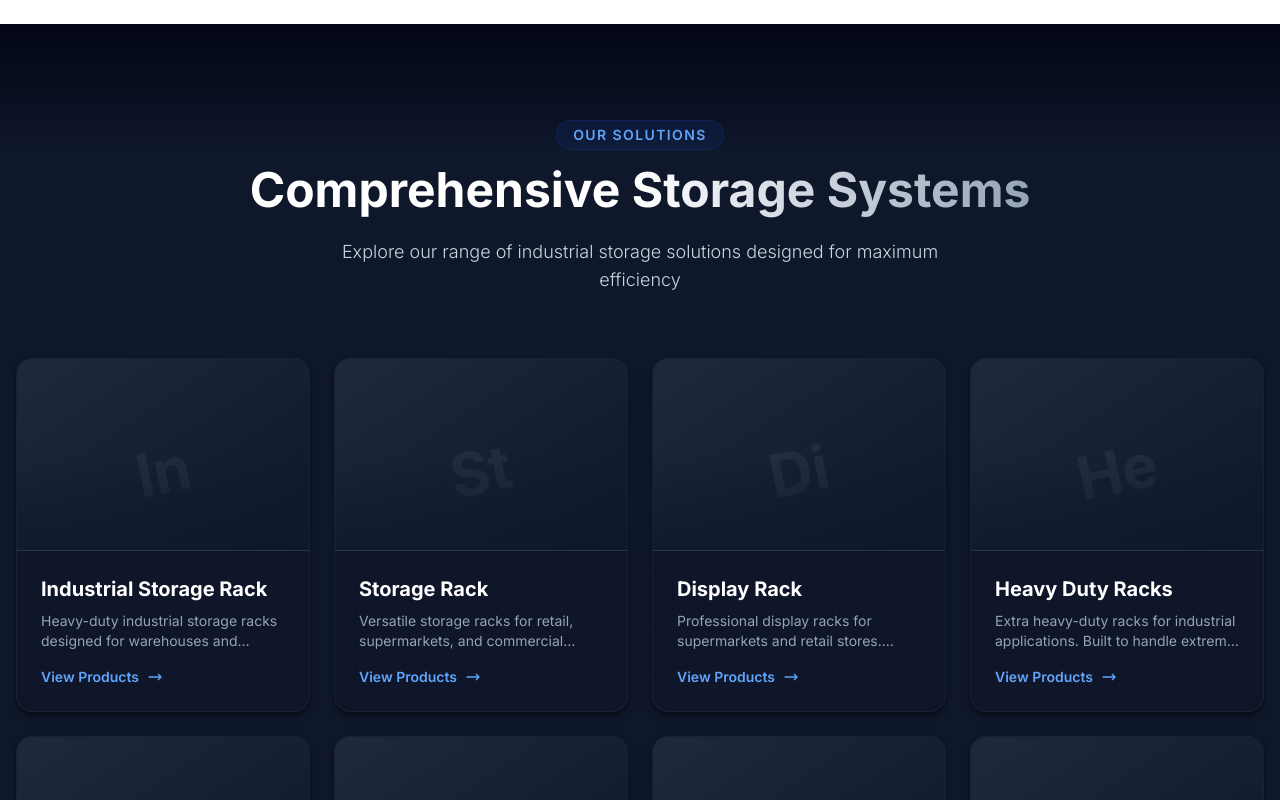
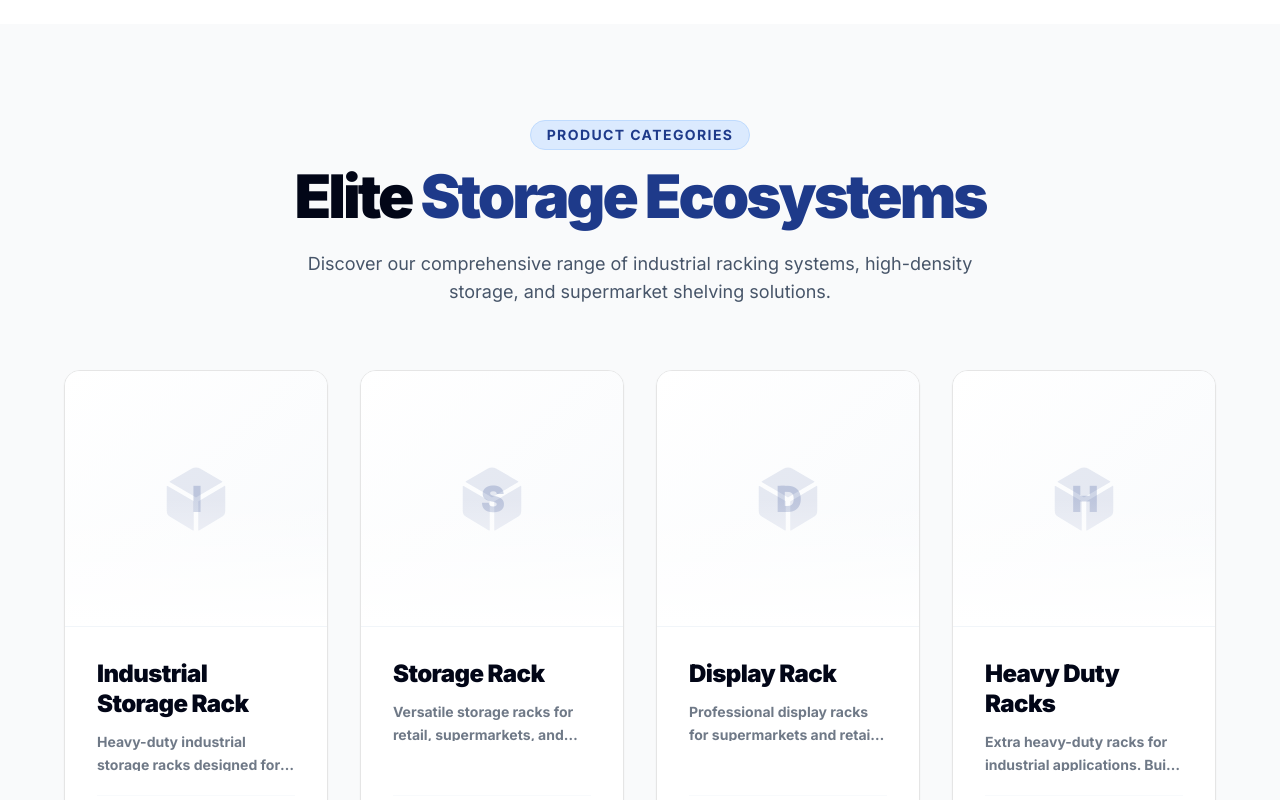
Before and after one commit to Priyanshug254/rstorage, a Next.js app: page / in a window 1280 px wide. Shown: the part 1800-2600 px from the top of the page. Built offline with nearby package versions, Linux system fonts and the light colour scheme.

Commit message:
design: modernize product category cards with elite styling and bold typography

```diff
--- a/src/components/home/ProductCategories.tsx
+++ b/src/components/home/ProductCategories.tsx
@@ -7,6 +7,7 @@ import Button from '../ui/Button';
 import { staggerContainer, staggerItem } from '@/lib/animations';
 import Image from 'next/image';
 import Link from 'next/link';
+import { IoCube } from 'react-icons/io5';
 
 // Import product data
 import productsData1 from '@/data/products-part1.json';
@@ -26,12 +27,11 @@ export default function ProductCategories() {
     };
 
     return (
-        <section className="py-24 bg-primary-900 relative overflow-hidden" id="products">
+        <section className="py-24 bg-gray-50 relative overflow-hidden" id="products">
             {/* Background Pattern */}
             <div className="absolute inset-0 industrial-grid opacity-10 pointer-events-none"></div>
-            <div className="absolute top-0 left-0 w-full h-32 bg-gradient-to-b from-primary-950 to-transparent"></div>
 
-            <div className="container mx-auto px-4 relative z-10">
+            <div className="container mx-auto px-6 md:px-12 lg:px-16 relative z-10">
                 {/* Section Header */}
                 <motion.div
                     className="text-center mb-16"
@@ -40,20 +40,20 @@ export default function ProductCategories() {
                     viewport={{ once: true }}
                     transition={{ duration: 0.6 }}
                 >
-                    <div className="inline-block mb-4 px-4 py-1 rounded-full bg-accent-500/10 border border-accent-500/20 text-accent-400 text-sm font-semibold tracking-widest uppercase shadow-glow">
-                        Our Solutions
+                    <div className="inline-block mb-4 px-4 py-1 rounded-full bg-accent-100 border border-accent-200 text-accent-800 text-sm font-bold tracking-widest uppercase">
+                        Product Categories
                     </div>
-                    <h2 className="text-4xl md:text-5xl font-bold text-white mb-6">
-                        Comprehensive <span className="text-transparent bg-clip-text bg-gradient-to-r from-white to-primary-400">Storage Systems</span>
+                    <h2 className="text-4xl md:text-6xl font-black text-accent-950 mb-6 tracking-tighter">
+                        Elite <span className="text-accent-700">Storage Ecosystems</span>
                     </h2>
-                    <p className="text-lg text-primary-300 max-w-2xl mx-auto font-light">
-                        Explore our range of industrial storage solutions designed for maximum efficiency
+                    <p className="text-lg text-primary-600 max-w-2xl mx-auto font-normal">
+                        Discover our comprehensive range of industrial racking systems, high-density storage, and supermarket shelving solutions.
                     </p>
                 </motion.div>
 
                 {/* Categories Grid */}
                 <motion.div
-                    className="grid grid-cols-1 sm:grid-cols-2 lg:grid-cols-3 xl:grid-cols-4 gap-6"
+                    className="grid grid-cols-1 sm:grid-cols-2 lg:grid-cols-3 xl:grid-cols-4 gap-8"
                     variants={staggerContainer}
                     initial="hidden"
                     whileInView="visible"
@@ -65,36 +65,39 @@ export default function ProductCategories() {
                                 key={category.id}
                                 variants={staggerItem}
                                 layout
-                                initial={{ opacity: 0, scale: 0.9 }}
+                                initial={{ opacity: 0, scale: 0.95 }}
                                 animate={{ opacity: 1, scale: 1 }}
-                                exit={{ opacity: 0, scale: 0.9 }}
+                                exit={{ opacity: 0, scale: 0.95 }}
                                 transition={{ duration: 0.3 }}
                             >
                                 <Link href={`/products/${category.slug}`}>
-                                    <Card hover className="h-full glass-dark border-transparent hover:border-accent-500/50 group">
-                                        <div className="image-zoom h-48 bg-primary-800 relative overflow-hidden rounded-t-xl border-b border-white/5">
+                                    <Card hover className="h-full flex flex-col group">
+                                        <div className="image-zoom h-64 bg-primary-100 relative overflow-hidden rounded-t-xl border-b border-primary-100">
                                             {/* Placeholder for category image */}
-                                            <div className="absolute inset-0 flex items-center justify-center bg-gradient-to-br from-primary-800 to-primary-900 group-hover:scale-110 transition-transform duration-700">
-                                                <span className="text-white text-6xl font-bold opacity-5 transform -rotate-12 translate-y-4 group-hover:opacity-10 transition-opacity">
-                                                    {category.name.substring(0, 2)}
-                                                </span>
-                                                <div className="absolute inset-0 bg-gradient-to-t from-primary-900 via-transparent to-transparent opacity-60"></div>
+                                            <div className="absolute inset-0 flex items-center justify-center bg-gradient-to-br from-white to-primary-50 group-hover:to-accent-50 transition-colors duration-700">
+                                                <div className="relative">
+                                                    <IoCube className="text-7xl text-accent-800/10" />
+                                                    <span className="absolute inset-0 flex items-center justify-center text-accent-800/20 text-4xl font-black tracking-tighter">
+                                                        {category.name.substring(0, 1)}
+                                                    </span>
+                                                </div>
+                                                <div className="absolute inset-0 bg-gradient-to-t from-white via-transparent to-transparent"></div>
                                             </div>
 
-                                            {/* Neon Line on Hover */}
-                                            <div className="absolute bottom-0 left-0 w-full h-[2px] bg-accent-500 scale-x-0 group-hover:scale-x-100 transition-transform duration-500"></div>
+                                            {/* Orange Accent Bar on Hover */}
+                                            <div className="absolute bottom-0 left-0 w-full h-[3px] bg-industrial-500 scale-x-0 group-hover:scale-x-100 transition-transform duration-500"></div>
                                         </div>
-                                        <div className="p-6">
-                                            <h3 className="text-xl font-bold text-white mb-2 truncate group-hover:text-accent-400 transition-colors">
+                                        <div className="p-8 flex flex-col flex-1 bg-white">
+                                            <h3 className="text-2xl font-black text-accent-950 mb-3 group-hover:text-accent-700 transition-colors tracking-tight leading-tight">
                                                 {category.name}
                                             </h3>
-                                            <p className="text-primary-400 text-sm line-clamp-2 mb-4 h-10">
+                                            <p className="text-primary-700 text-sm line-clamp-2 mb-6 h-10 leading-relaxed font-bold opacity-70">
                                                 {category.description}
                                             </p>
-                                            <div className="text-accent-400 font-semibold text-sm flex items-center group-hover:translate-x-2 transition-transform">
-                                                View Products
-                                                <svg className="w-4 h-4 ml-2" fill="none" stroke="currentColor" viewBox="0 0 24 24">
-                                                    <path strokeLinecap="round" strokeLinejoin="round" strokeWidth={2} d="M17 8l4 4m0 0l-4 4m4-4H3" />
+                                            <div className="mt-auto pt-6 border-t border-primary-50 text-accent-800 font-black text-xs uppercase tracking-widest flex items-center group-hover:text-industrial-600 transition-all">
+                                                View Documentation
+                                                <svg className="w-5 h-5 ml-2 group-hover:translate-x-2 transition-transform duration-500" fill="none" stroke="currentColor" viewBox="0 0 24 24">
+                                                    <path strokeLinecap="round" strokeLinejoin="round" strokeWidth={3} d="M17 8l4 4m0 0l-4 4m4-4H3" />
                                                 </svg>
                                             </div>
                                         </div>
@@ -108,7 +111,7 @@ export default function ProductCategories() {
                 {/* Load More Button */}
                 {hasMore && (
                     <motion.div
-                        className="text-center mt-16"
+                        className="text-center mt-20"
                         initial={{ opacity: 0 }}
                         whileInView={{ opacity: 1 }}
                         viewport={{ once: true }}
@@ -117,9 +120,9 @@ export default function ProductCategories() {
                             onClick={handleLoadMore}
                             variant="outline"
                             size="lg"
-                            className="border-accent-500/30 text-accent-400 hover:bg-accent-500/10 min-w-[200px] backdrop-blur-sm"
+                            className="min-w-[220px]"
                         >
-                            Load More Products
+                            View All Categories
                         </Button>
                     </motion.div>
                 )}
```
